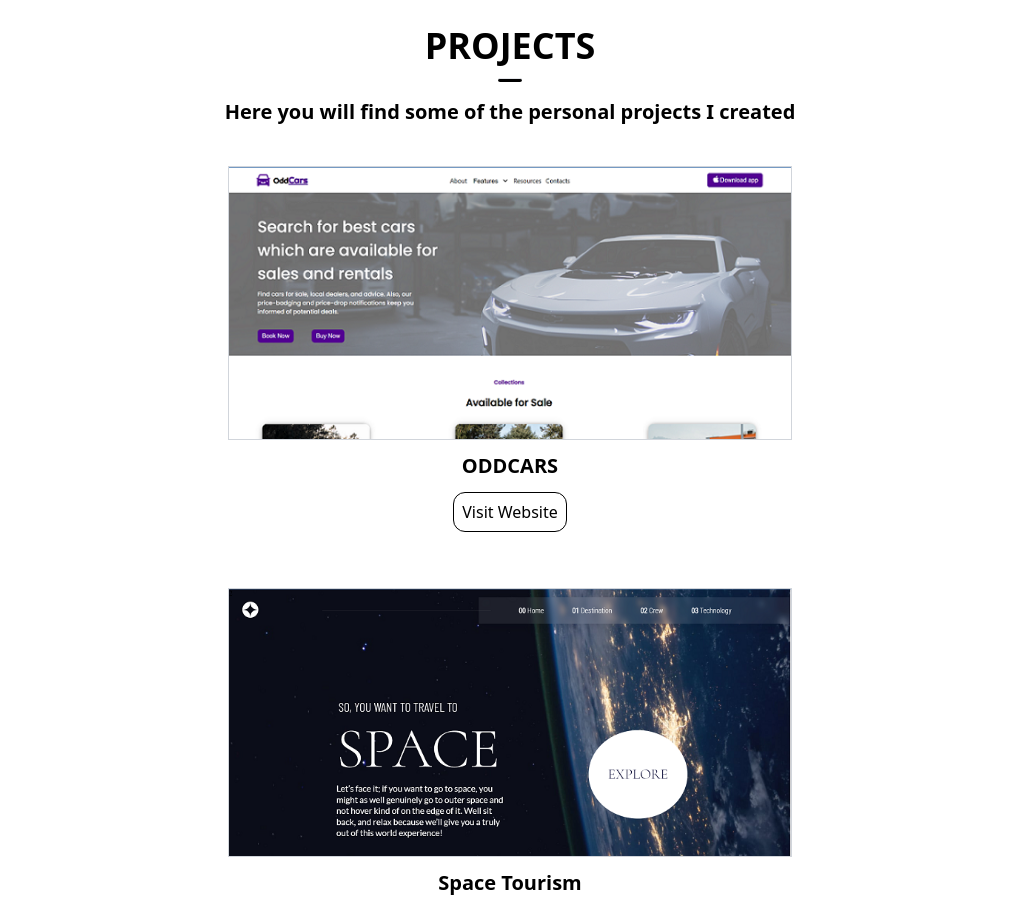
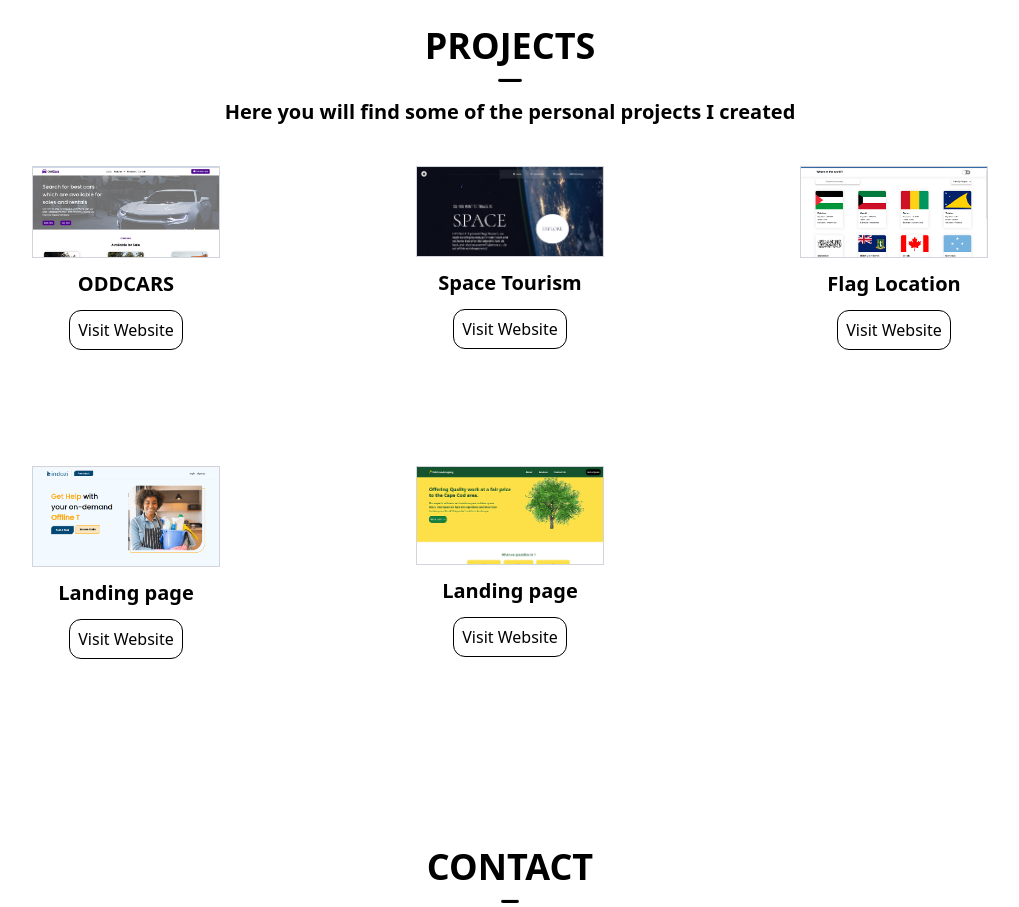
Before and after one commit to ODDIFIED/my-portfolio, a React (Create React App) app: page / in a window 1280 px wide. Shown: the part 1060-1967 px from the top of the page, without its empty margins (130-1149 px from the left). Built offline with nearby package versions, Linux system fonts and the light colour scheme.

Commit message:
first commit

```diff
--- a/src/Components/ProjectFolder/Project.js
+++ b/src/Components/ProjectFolder/Project.js
@@ -13,7 +13,7 @@
         Here you will find some of the personal projects I created
       </p>
       <div>
-        <div>
+        <div className="md:grid md:grid-cols-3 ">
           {WebData.map((item) => {
             return <WebCard item={item} key={item.id} />;
           })}
--- a/src/Components/ProjectFolder/WebCard.js
+++ b/src/Components/ProjectFolder/WebCard.js
@@ -4,7 +4,7 @@
 const WebCard = ({ item }) => {
   const { url, img, desc, html, css, js, tool } = item;
   return (
-    <div className=" w-[90%] md:w-[70%]  mt-10  mb-16 mx-auto ease-in-out duration-300">
+    <div className=" w-[90%] md:w-[70%]  mt-10  mb-16 mx-auto ">
       <div className="border border-gray-300  md:w-[100%] lg:w-[70%] lg:mx-auto object-cover  ">
         <img src={img} alt={desc} />
       </div>
--- a/src/Data.js
+++ b/src/Data.js
@@ -2,6 +2,7 @@
 import imgFlag from "./images/Flag App - ss.png";
 import imgCar from "./images/Car App SS.png";
 import imgSpace from "./images/Space landingPage -ss.png";
+import imgOdd from "./images/Odd Landscape ss.png";
 
 export const WebData = [
   {
@@ -42,4 +43,14 @@
     css: "css",
     js: "JavaScript",
   },
+  {
+    id: 4,
+    desc: "Landing page",
+    img: imgOdd,
+    url: "https://my-minimal-app.vercel.app/",
+    html: "Html",
+    css: "css",
+    js: "JavaScript",
+    js: "typescript",
+  },
 ];
```
Also changed, not shown: src/images/Odd Landscape ss.png (added).
